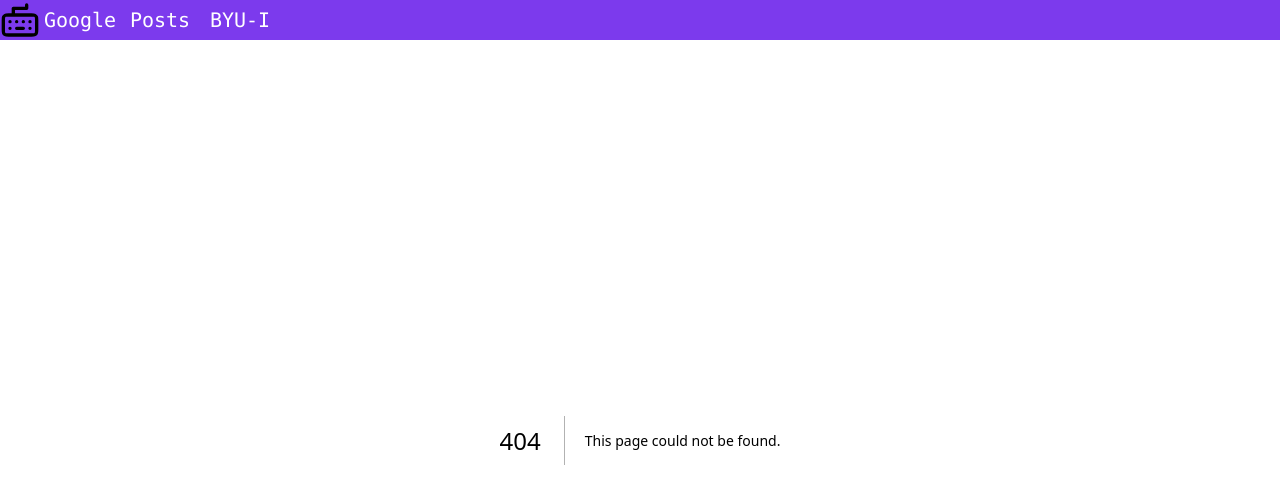
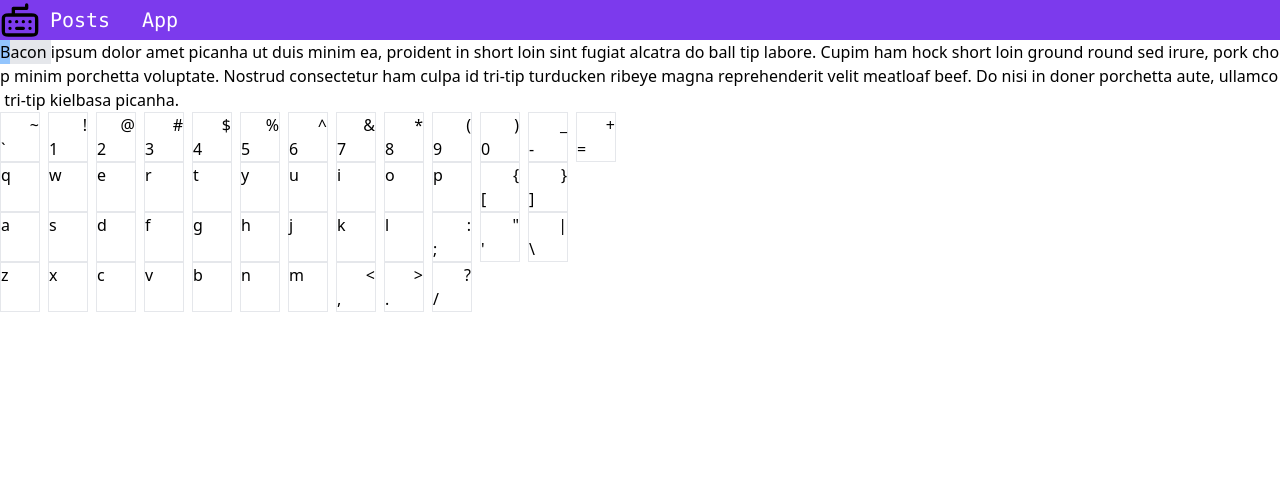
Before and after one commit to TypePerfection/Typerfection, a Next.js app: page /app in a window 1280 px wide. Before the commit this address had no page. Shown: the top 504 px of the page. Built offline with nearby package versions, Linux system fonts and the light colour scheme.

Commit message:
added keyboard app

```diff
--- a/components/KeyboardListener.tsx
+++ b/components/KeyboardListener.tsx
@@ -16,10 +16,6 @@ const KeyboardListener = () => {
     }
   }, []) // Empty dependency array means this effect runs only once after the component mounts
 
-  if(pressedKey == "i"){
-    alert("Button is i!")
-  }
-
   return (
     <div>
       <h1>Press a Key</h1>
--- a/components/NavBar.tsx
+++ b/components/NavBar.tsx
@@ -3,9 +3,8 @@ import Link from "next/link";
 
 function NavBar() {
     const links: { title: string; url: string; }[] = [
-        { title: "Google", url: "https://www.google.com" },
         { title: "Posts", url: "posts" },
-        { title: "BYU-I", url: "https://www.BYUI.edu" },
+        { title: "App", url: "app" },
     ]
     const image = "/keyboard.svg";
 
--- /dev/null
+++ b/pages/app/index.tsx
@@ -0,0 +1,211 @@
+import React, { useState, useEffect } from 'react';
+
+const text = "Bacon ipsum dolor amet picanha ut duis minim ea, proident in short loin sint fugiat alcatra do ball tip labore. Cupim ham hock short loin ground round sed irure, pork chop minim porchetta voluptate. Nostrud consectetur ham culpa id tri-tip turducken ribeye magna reprehenderit velit meatloaf beef. Do nisi in doner porchetta aute, ullamco tri-tip kielbasa picanha."
+
+const row1 = [
+    ['`', '~'],
+    ['1', '!'],
+    ['2', '@'],
+    ['3', '#'],
+    ['4', '$'],
+    ['5', '%'],
+    ['6', '^'],
+    ['7', '&'],
+    ['8', '*'],
+    ['9', '('],
+    ['0', ')'],
+    ['-', '_'],
+    ['=', '+']
+];
+
+const row2 = [
+    ['q'],
+    ['w'],
+    ['e'],
+    ['r'],
+    ['t'],
+    ['y'],
+    ['u'],
+    ['i'],
+    ['o'],
+    ['p'],
+    ['[', '{'],
+    [']', '}']
+];
+
+const row3 = [
+    ['a'],
+    ['s'],
+    ['d'],
+    ['f'],
+    ['g'],
+    ['h'],
+    ['j'],
+    ['k'],
+    ['l'],
+    [';', ':'],
+    ["'", '"'],
+    ['\\', '|']
+];
+
+const row4 = [
+    ['z'],
+    ['x'],
+    ['c'],
+    ['v'],
+    ['b'],
+    ['n'],
+    ['m'],
+    [',', '<'],
+    ['.', '>'],
+    ['/', '?']
+];
+
+// these need to be global, so that both Text and Row can see them
+let wordPos = 0
+let charPos = 0
+
+
+const app = () => {
+
+    const [pressedKeys, setPressedKeys] = useState([])
+
+    //useEffect allows you to send changes through the DOM,
+    //in this case, we are updating the pressedKeys array
+    //which Row uses when it renders.
+
+    //The React DOM chooses when to update, based on updates it senses.
+    //While not explicetly stated, React DOM should update every time a key is pressed.
+    //Sometimes the DOM does not update when you tell it to, but our app should not have issues with that.
+
+    //TODO There is a bug where pressing a key then pressing shift or caps lock does not remove that key from pressedKeys
+    //TODO      The solution to this might be to make pressedKeys store/check input using the pairs I list above.
+    useEffect(() => {
+        const handleKeyDown = (event) => {
+            const { key } = event;
+            if (!pressedKeys.includes(key)) {
+                setPressedKeys((prevPressedKeys) => [...prevPressedKeys, key]);
+            }
+        };
+
+        const handleKeyUp = (event) => {
+            const { key } = event;
+            setPressedKeys((prevPressedKeys) =>
+                prevPressedKeys.filter((pressedKey) => pressedKey !== key)
+            );
+        };
+
+        document.addEventListener('keydown', handleKeyDown);
+        document.addEventListener('keyup', handleKeyUp);
+
+        return () => {
+            document.removeEventListener('keydown', handleKeyDown);
+            document.removeEventListener('keyup', handleKeyUp);
+        };
+    }, [pressedKeys]);
+
+    return (
+        <div>
+            <div className='whitespace-pre-wrap'>
+                <Text inputText={text} pressedKeys={pressedKeys} />
+            </div>
+
+            <div>
+                <Row list={row1} pressedKeys={pressedKeys} />
+                <Row list={row2} pressedKeys={pressedKeys} />
+                <Row list={row3} pressedKeys={pressedKeys} />
+                <Row list={row4} pressedKeys={pressedKeys} />
+            </div>
+        </div>
+    )
+}
+
+//? The plan
+// Split the words up, with snetence ends keeping their punctuation as part of their "word", and a space.
+// Keep track of which word the user is on, then use the cursorPos to track which char they are on.
+// When a word is done, move the cursor to the next word,
+
+function Text({ inputText, pressedKeys }: { inputText: string, pressedKeys: never[] }) {
+    let splitText: string[] = inputText.split(' ').map(word => word + ' ')
+    let output: React.JSX.Element[] = []
+
+    if(pressedKeys.includes(splitText[wordPos][charPos])){
+        if(charPos < splitText[wordPos].length - 1){
+            charPos++
+        }else{
+            charPos = 0
+            wordPos++
+        }
+    }
+
+    for (let i = 0; i < splitText.length; i++) {
+        if(i == wordPos){
+            let loopOutput: React.JSX.Element[] = []
+            for(let j = 0; j < splitText[i].length; j++){
+                if(j == charPos){
+                    loopOutput.push(<div className='bg-blue-300'>{splitText[i][j]}</div>)
+                }else{
+                    loopOutput.push(<div className='bg-gray-200'>{splitText[i][j]}</div>)
+                }
+            }
+            output.push(loopOutput)
+        }else{
+            for(let j = 0; j < splitText[i].length; j++){
+                output.push(<div className=''>{splitText[i][j]}</div>)
+            }
+        }
+    }
+    return (
+        <div className='flex flex-wrap whitespace-break-spaces w-full'>
+            {output}
+        </div>
+    )
+}
+
+// TODO Restyle this, it looks like trash (I want to get the logic down rn)
+
+function Row({ list, pressedKeys }: { list: string[][], pressedKeys: never[] }) {
+    let keys = []
+
+    for (let item of list) {
+        if (pressedKeys.includes(item[0]) || pressedKeys.includes(item[0].toUpperCase()) || pressedKeys.includes(item[1])) {
+            keys.push(
+                <div key={item[0]} className='rounded-md w-10 border border-1  bg-green-500'>
+                    <div className='flex justify-end'>
+                        {item[1]}
+                    </div>
+
+                    <div className='m-auto'>
+                        {item[0]}
+                    </div>
+                </div>
+            )
+        } else {
+            keys.push(
+                <div key={item[0]} className='w-10 border border-1'>
+                    <div className='flex justify-end'>
+                        {item[1]}
+                    </div>
+
+                    <div className='m-auto'>
+                        {item[0]}
+                    </div>
+                </div>
+            )
+        }
+        // else if(){
+
+        // }else if(){
+
+        // }
+    }
+
+
+    return (
+        <div className='flex gap-2'>
+            {keys}
+        </div>
+    )
+
+}
+export default app
```
